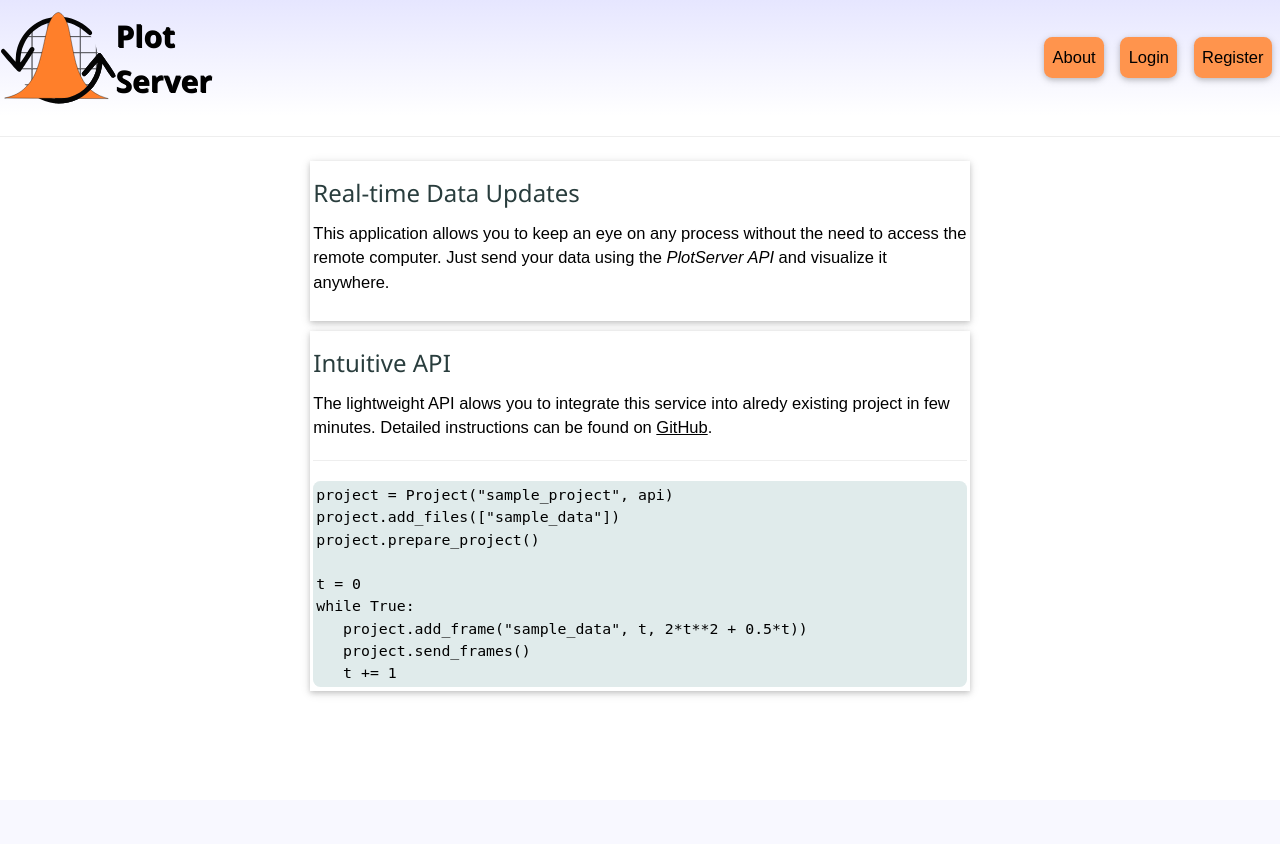
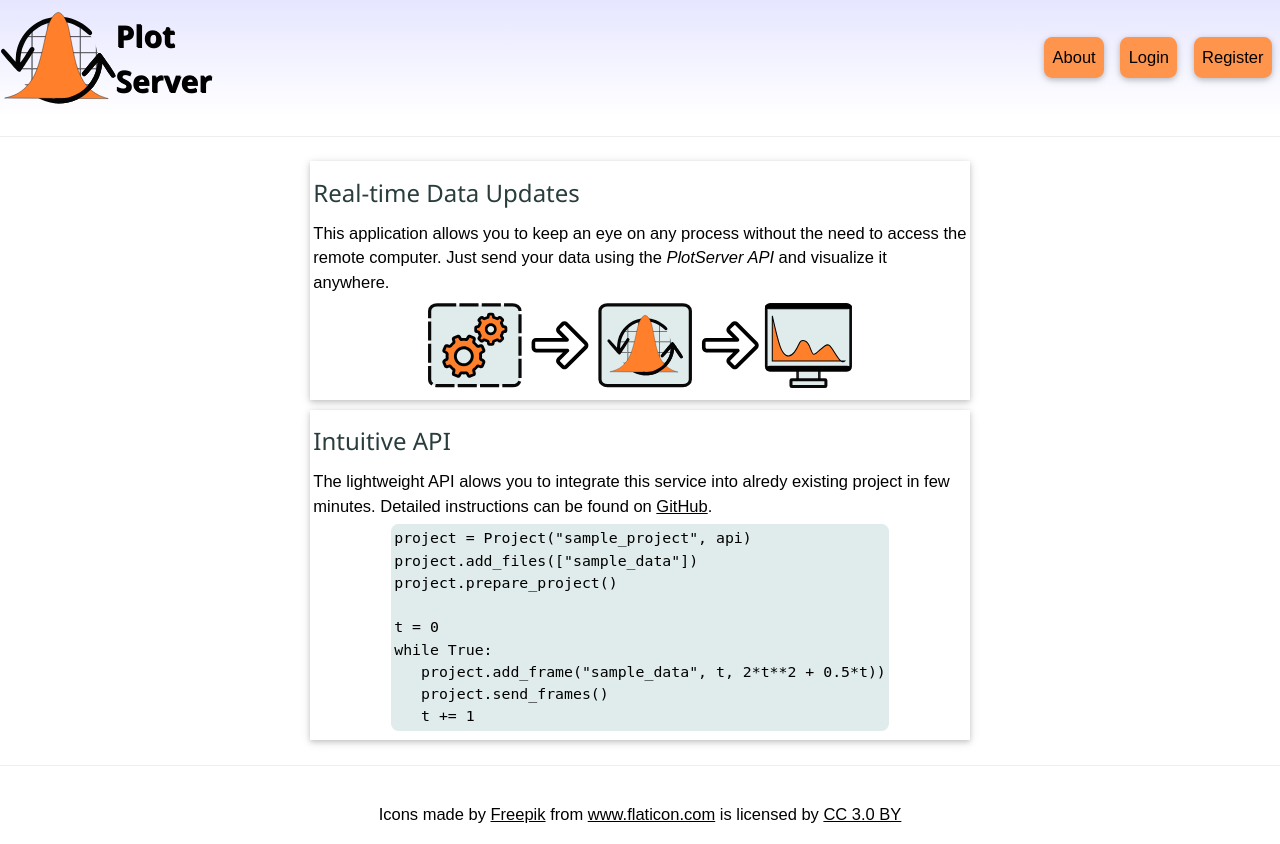
Before and after one commit to alartum/plot-server, a Flask app: page / in a window 1280 px wide. Before the commit the page ends 696 px from the top, so only its background shows below. Run offline with Flask 2, Linux system fonts and the light colour scheme.

Commit message:
Changed index -> about

```diff
--- a/page-server/app/routes.py
+++ b/page-server/app/routes.py
@@ -22,9 +22,9 @@ def http_to_https(response):
     return response
 
 @app.route('/')
-@app.route('/index')
-def index():
-    return render_template('index.html')
+@app.route('/about')
+def about():
+    return render_template('about.html')
 
 @app.route('/home')
 @login_required
@@ -59,12 +59,12 @@ def login():
 @app.route('/logout')
 def logout():
     logout_user()
-    return redirect(url_for('index'))
+    return redirect(url_for('about'))
 
 @app.route('/register', methods=['GET', 'POST'])
 def register():
     if current_user.is_authenticated:
-        return redirect(url_for('index'))
+        return redirect(url_for('about'))
     form = RegistrationForm()
     if form.validate_on_submit():
         user = User(username=form.username.data)#, email=form.email.data)
--- a/page-server/app/sass/style.scss
+++ b/page-server/app/sass/style.scss
@@ -18,7 +18,12 @@ body {
 }
 
 .about-card {
-  @extend .w3-card;
+  box-shadow:0 2px 5px 0 rgba(0,0,0,0.16),0 2px 10px 0 rgba(0,0,0,0.12);
+
+  display: flex;
+  align-items: center;
+  justify-content: space-between;
+  flex-flow: column;
   margin: 0.3em;
   padding: 0.2em;
   max-width: 40em;
@@ -38,6 +43,7 @@ body {
   @extend .flex-block;
   flex-wrap: wrap;
   background: linear-gradient(#e6e6ff, #ffffff);
+  width: 100%;
 }
 
 .key-container {
@@ -83,7 +89,7 @@ body {
 
 #keyButton {
   @extend .w3-card;
-  background-color: honeydew;
+  background-color: #e0ebeb;
   text-align: center;
   cursor:pointer;
 }
@@ -142,6 +148,12 @@ body {
   opacity: 0;
 }
 
+.img-container {
+  padding: 0.5em;
+  flex-grow: 2;
+  display: flex;
+}
+
 .plot-card {
   @extend .w3-margin;
   @extend .w3-card;
@@ -160,6 +172,43 @@ body {
 .code-preview {
   background-color: #e0ebeb;
   border-radius: 0.5em;
+  margin: 0.4em;
   padding: 0.2em;
   font-size: 0.9em;
 }
+
+.form-container {
+  @extend .w3-container;
+  @extend .w3-card-4;
+}
+
+.footer {
+  text-align: center;
+  padding: 1em;
+}
+
+.flex-column {
+  display: flex;
+  align-items: center;
+  justify-content: flex-start;
+  flex-flow: column;
+  width: 100vw;
+  height: 100vh;
+}
+
+.key-block {
+  padding-bottom: 1em;
+  text-align: center;
+  width: 100vw;
+}
+
+.wide-ruler {
+  width: 100%;
+}
+
+.flex-row {
+  display: flex;
+  align-items: center;
+  justify-content: space-between;
+  flex-flow: row;
+}
--- a/page-server/app/templates/index.html
+++ b/page-server/app/templates/about.html
@@ -3,13 +3,19 @@
 {% block content %}
 <div class="card-holder">
 <div class="about-card">
+<div>
 <h3 class="subheader">Real-time Data Updates</h3>
 This application allows you to keep an eye on any process without the need to access the remote computer. Just send your data using the <i>PlotServer API</i> and visualize it anywhere.
 </div>
+<div class="img-container">
+<img src="static/img/art.svg">
+</div>
+</div>
 <div class="about-card">
+<div>
 <h3 class="subheader">Intuitive API</h3>
 The lightweight API alows you to integrate this service into alredy existing project in few minutes. Detailed instructions can be found on <a href="https://github.com/alartum/plot-server-api">GitHub</a>.
-<hr>
+</div>
 <div class="code-preview">
 <code>
 project = Project("sample_project", api)<br>
@@ -21,8 +27,8 @@ while True:<br>
 &emsp; &emsp;project.add_frame("sample_data", t, 2*t**2 + 0.5*t))<br>
 &emsp; &emsp;project.send_frames()<br>
 &emsp; &emsp;t += 1<br>
-
 </code>
 </div>
 </div>
+</div>
 {% endblock %}
--- a/page-server/app/templates/base.html
+++ b/page-server/app/templates/base.html
@@ -10,6 +10,7 @@
       {% endif %}
     </head>
     <body>
+        <div class="flex-column">
         <div class="head-bar">
             <div class="flex-block">
             <div>
@@ -22,7 +23,7 @@
             <div class="expander">
             </div>
             <div class="flex-block">
-            <a href="{{ url_for('index') }}" class="shadow-button">About</a>
+            <a href="{{ url_for('about') }}" class="shadow-button">About</a>
             {% if current_user.is_anonymous %}
                 <a href="{{ url_for('login') }}" class="shadow-button">Login</a>
                 <a href="{{ url_for('register') }}" class="shadow-button">Register</a>
@@ -32,16 +33,25 @@
             {% endif %}
             </div>
         </div>
-        <hr>
+        <div class="wide-ruler"><hr></div>
         {% with messages = get_flashed_messages() %}
         {% if messages %}
+        <div>
         <ul>
             {% for message in messages %}
             <li>{{ message }}</li>
             {% endfor %}
         </ul>
+        </div>
+        <div class="wide-ruler"><hr></div>
         {% endif %}
         {% endwith %}
+        <div>
         {% block content %}{% endblock %}
+        </div>
+        <div class="expander"></div>
+        <div class="wide-ruler"><hr></div>
+        <div class="footer">
+        Icons made by <a href="https://www.freepik.com/" title="Freepik">Freepik</a> from <a href="https://www.flaticon.com/"	    title="Flaticon">www.flaticon.com</a> is licensed by <a href="http://creativecommons.org/licenses/by/3.0/" 			    title="Creative Commons BY 3.0" target="_blank">CC 3.0 BY</a></div>
     </body>
 </html>
--- a/page-server/app/templates/home.html
+++ b/page-server/app/templates/home.html
@@ -6,11 +6,12 @@
     <script src="static/js/home_defs.js"></script>
 
     {% include '_plot-card.html' %}
-    <div class="w3-container">Hello, {{ current_user.username }}! Your API key is below:</div>
+    <div class="key-block"><span>Hello, <b>{{ current_user.username }}</b>! Your API key is below:</span>
     <div id="keyButton">Show Key</div>
     {% if not current_user.is_anonymous %}<div id="key" class="key-container hidekey">{{ key }}</div>
+    </div>
         {% endif %}
-    <div class="w3-cell-row">
+    <div class="flex-container">
         <div class="project-selector">
             <header class="w3-container"><h6><b>PROJECTS</b></h6></header>
             {% for project_name in project_names %}
--- a/page-server/app/templates/login.html
+++ b/page-server/app/templates/login.html
@@ -1,8 +1,7 @@
 {% extends "base.html" %}
 
 {% block content %}
-    <div class="w3-container w3-third w3-margin-top">
-    <form class="w3-container w3-card-4" action="" method="post">
+    <form class="form-container" method="post">
         {{ form.hidden_tag() }}
             <p>
             {{ form.username.label }}
@@ -22,6 +21,4 @@
         <p>{{ form.remember_me(class_="w3-check") }} {{ form.remember_me.label }}</p>
         <p>{{ form.submit(class_="shadow-button") }}</p>
     </form>
-    <p>New User? <a href="{{ url_for('register') }}">Click to Register!</a></p>
-    </div>
 {% endblock %}
--- a/page-server/app/templates/register.html
+++ b/page-server/app/templates/register.html
@@ -1,9 +1,7 @@
 {% extends "base.html" %}
 
 {% block content %}
-    <div class="w3-container w3-third w3-margin-top">
-    <h1>Register</h1>
-    <form class="w3-container w3-card-4" action="" method="post">
+    <form class="form-container"  method="post">
         {{ form.hidden_tag() }}
         <p>
             {{ form.username.label }}<br>
--- a/page-server/config.py
+++ b/page-server/config.py
@@ -8,4 +8,4 @@ class Config(object):
     STATIC_FOLDER = os.path.normpath(basedir+ "/../static")
     PROTECTED_FOLDER = os.path.normpath(basedir+"/../protected")
     PORT = 8000
-    DEBUG = False
+    DEBUG = True
```
Also changed, not shown: static/js/home_defs.js (+4 -7 lines), static/img/art.svg (added), static/style.css.
